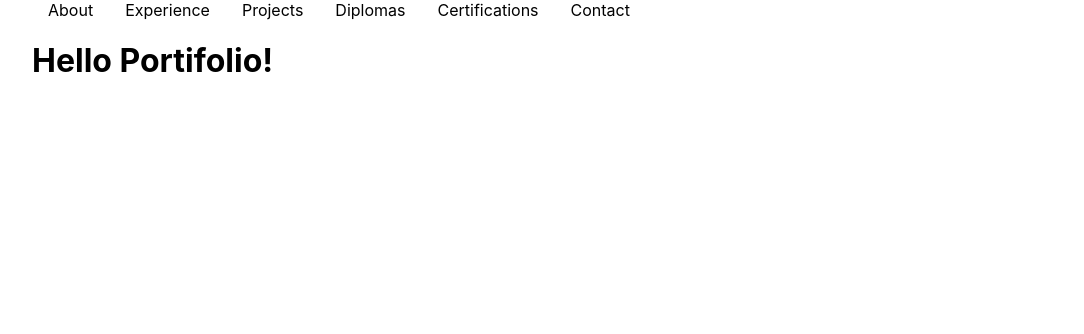
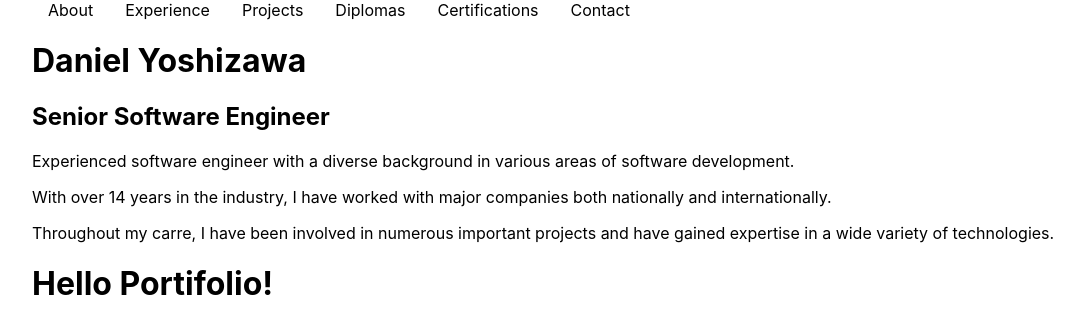
Before and after one commit to danielyoshizawa/portifolio, a React (Create React App) app in the folder site/: page / in a window 1280 px wide. Shown: the top 334 px of the page, without its empty margins (68-1152 px from the left). Built offline with nearby package versions, Linux system fonts and the light colour scheme.

Commit message:
Creating the hero - #3

```diff
--- a/site/src/App.js
+++ b/site/src/App.js
@@ -1,11 +1,13 @@
 import logo from './logo.svg';
 import './App.css';
 import Navbar from './components/navbar/Navbar'
+import Hero from './components/hero/Hero'
 
 function App() {
   return (
     <>
       <Navbar />
+      <Hero />
       <h1>Hello Portifolio!</h1>
     </>
   );
--- /dev/null
+++ b/site/src/components/hero/Hero.css
@@ -0,0 +1,3 @@
+{
+
+}
--- /dev/null
+++ b/site/src/components/hero/Hero.js
@@ -0,0 +1,21 @@
+import './Hero.css'
+
+function Hero() {
+  return (
+    <>
+      <h1>Daniel Yoshizawa</h1>
+      <h2>Senior Software Engineer</h2>
+      <p>
+        Experienced software engineer with a diverse background in various areas of software development.
+      </p>
+      <p>
+        With over 14 years in the industry, I have worked with major companies both nationally and internationally.
+      </p>
+      <p>
+        Throughout my carre, I have been involved in numerous important projects and have gained expertise in a wide variety of technologies.
+      </p>
+    </>
+  )
+}
+
+export default Hero
--- a/site/src/components/navbar/Navbar.js
+++ b/site/src/components/navbar/Navbar.js
@@ -1,4 +1,4 @@
-import './Style.css'
+import './Navbar.css'
 
 function Navbar() {
   return(
```
Also changed, not shown: site/src/components/navbar/Navbar.css (renamed from site/src/components/navbar/Style.css), 1 other file (tests, documents, lock files or other folders).
